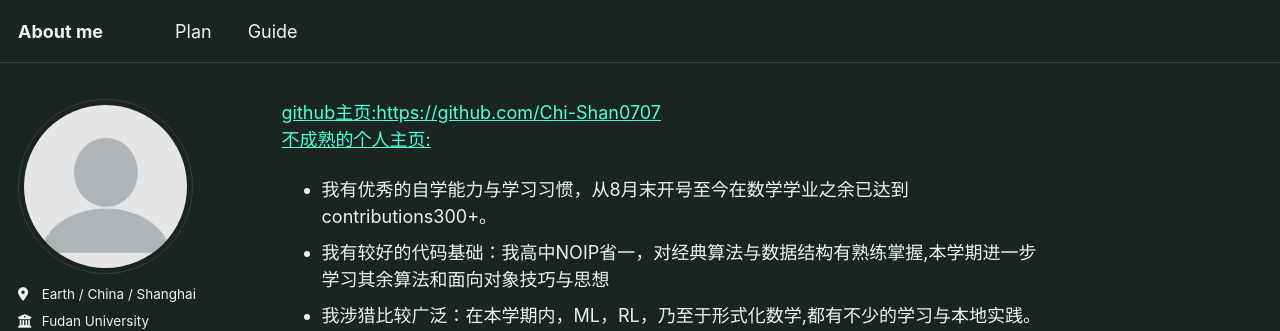
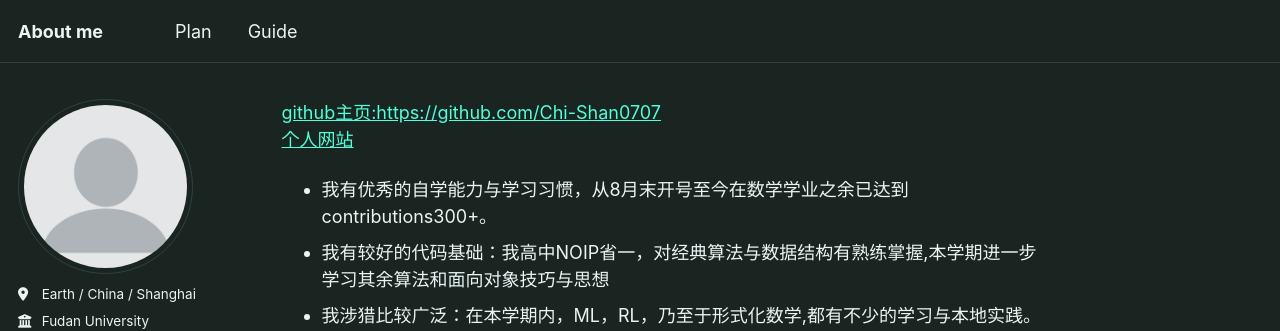
Before and after one commit to Chi-Shan0707/Chi-Shan0707.github.io, a Jekyll site: the page built from resume.md, in a window 1280 px wide. Shown: the top 331 px of the page. Built offline with Jekyll 4.4.1, drawn with Linux system fonts in a browser that asks for light colours; our own code applies the rules of GitHub Pages for plain Markdown files; a script bundle is joined from its source files by our own code; library files that are not in the unit come from our copies.

Commit message:
chore: delete "immature"

```diff
--- a/resume.md
+++ b/resume.md
@@ -1,5 +1,5 @@
 [github主页:https://github.com/Chi-Shan0707](https://github.com/Chi-Shan0707)<br>
-[不成熟的个人主页:](https://chi-shan0707.github.io/plan/)
+[个人网站](https://chi-shan0707.github.io/plan/)
 
 - 我有优秀的自学能力与学习习惯，从8月末开号至今在数学学业之余已达到contributions300+。<br>
 - 我有较好的代码基础：我高中NOIP省一，对经典算法与数据结构有熟练掌握,本学期进一步学习其余算法和面向对象技巧与思想<br>
```
